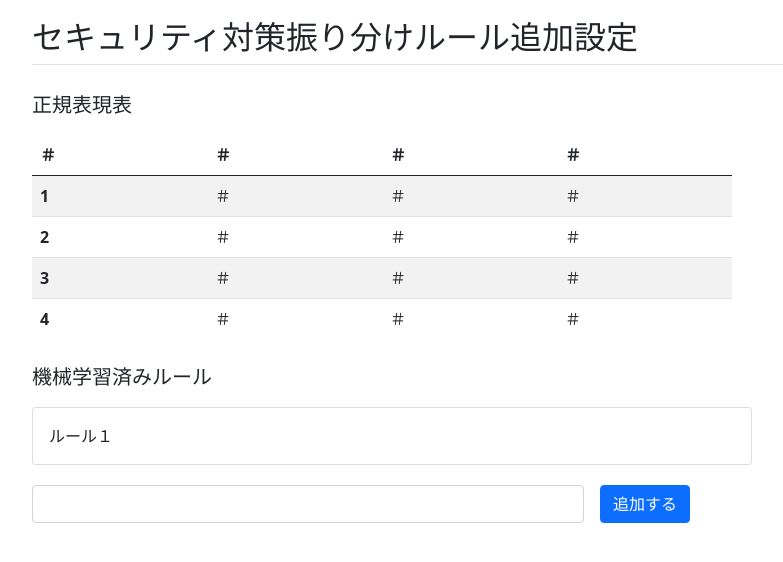
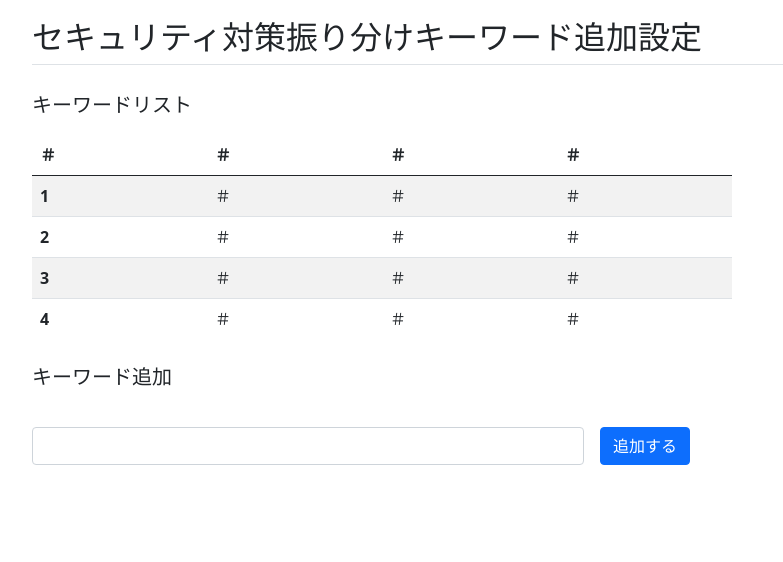
Before and after one commit to okadomeY/2021PBL, a Django app: page /moticom/linking in a window 1280 px wide. Shown: the top 562 px of the page, without its empty margins (48-831 px from the left). Run offline with Django 3.2, Linux system fonts and the light colour scheme; some libraries are stand-ins or nearby versions.

```diff
--- a/mysite/moticom/templates/moticom/filter.html
+++ b/mysite/moticom/templates/moticom/filter.html
@@ -6,6 +6,7 @@
     <body>
     <div class="container gx-5" style="padding: 10px 10px 10px 10px;">
         <h2 class="mt-2 border-bottom pb-2">NGワード機能</h2>
+        <!--
         <div style="padding-top: 20px;">
             <div class="form-check form-check-inline">
                 <input class="form-check-input" type="radio" name="inlineRadioOptions" id="inlineRadio1"
@@ -18,6 +19,7 @@
                 <label class="form-check-label" for="inlineRadio2">無効にする</label>
             </div>
         </div>
+        -->
 
         <!-- Button trigger modal -->
         <div style="padding-top: 20px;">
--- a/mysite/moticom/templates/moticom/linking.html
+++ b/mysite/moticom/templates/moticom/linking.html
@@ -15,11 +15,11 @@
 {% block content %}
  <body>
     <div class="container gx-5" style="padding: 10px 10px 10px 10px;">
-        <h2 class="mt-2 border-bottom pb-2">セキュリティ対策振り分けルール追加設定</h2>
+        <h2 class="mt-2 border-bottom pb-2">セキュリティ対策振り分けキーワード追加設定</h2>
         <div style="padding-top: 20px;">
             <div class="row">
                 <div class="col-md-8 col-md-offset-2">
-                    <h5 style="padding-bottom: 10px;">正規表現表</h5>
+                    <h5 style="padding-bottom: 10px;">キーワードリスト</h5>
                     <div class="overflow-auto">
                         <table class="table table-striped">
                             <thead>
@@ -68,12 +68,7 @@
         </div>
 
         <div style="padding-top: 30px;">
-            <h5 style="padding-bottom: 10px;">機械学習済みルール</h5>
-            <div class="card" style="width: 45rem;">
-                <div class="card-body">
-                    <p class="card-text">ルール１</p>
-                </div>
-            </div>
+            <h5 style="padding-bottom: 10px;">キーワード追加</h5>
         </div>
         <div class="row g-3" style="padding-top: 20px;">
             <div class="col">
--- a/mysite/moticom/views.py
+++ b/mysite/moticom/views.py
@@ -89,12 +89,12 @@ class BoardView(ListView):
 
 #ジャンル別表示処理
 def genre_display(request):
-    context = {
-               'report_list':Report.objects.filter(genre_id=request.GET.get('genre_id')).order_by('-created_at'),
-               'genre_list':Genre.objects.all(),
-               }
-
-    return render(request, 'moticom/board.html', context)
+    if request.method == 'GET':
+        context = {
+                   'report_list':Report.objects.filter(genre_id=request.GET.get('genre_id')).order_by('-created_at'),
+                   'genre_list':Genre.objects.all(),
+                   }
+        return render(request, 'moticom/board.html', context)
 
 #報告画面
 class ReportView(FormView):
--- a/mysite/mysite/urls.py
+++ b/mysite/mysite/urls.py
@@ -21,8 +21,8 @@ from django.contrib.auth import views as auth_views
 
 urlpatterns = [
     path('accounts/', include('django.contrib.auth.urls')),    # 追加
-    path('accounts/password_change_form/', auth_views.PasswordChangeView.as_view(template_name='registration/password_change.html'), name='password_change_form'),    # 追加
-    path('accounts/password_change_done/', auth_views.PasswordChangeDoneView.as_view(template_name='registration/password_change_finish.html'), name='password_change_done'), # 追加
+    path('accounts/password_change_form/', auth_views.PasswordChangeView.as_view(template_name='registration/password_change_form.html'), name='password_change_form'),    # 追加
+    path('accounts/password_change_done/', auth_views.PasswordChangeDoneView.as_view(template_name='registration/password_change_done.html'), name='password_change_done'), # 追加
     path('moticom/',include('moticom.urls')),
     path('admin/', admin.site.urls),
     #path('login', views.Login.as_view(), name='login'),　←viewsをインポートできなかったので、コメントアウト
```
Also changed, not shown: mysite/moticom/templates/moticom/board.html (+11 -3 lines).
